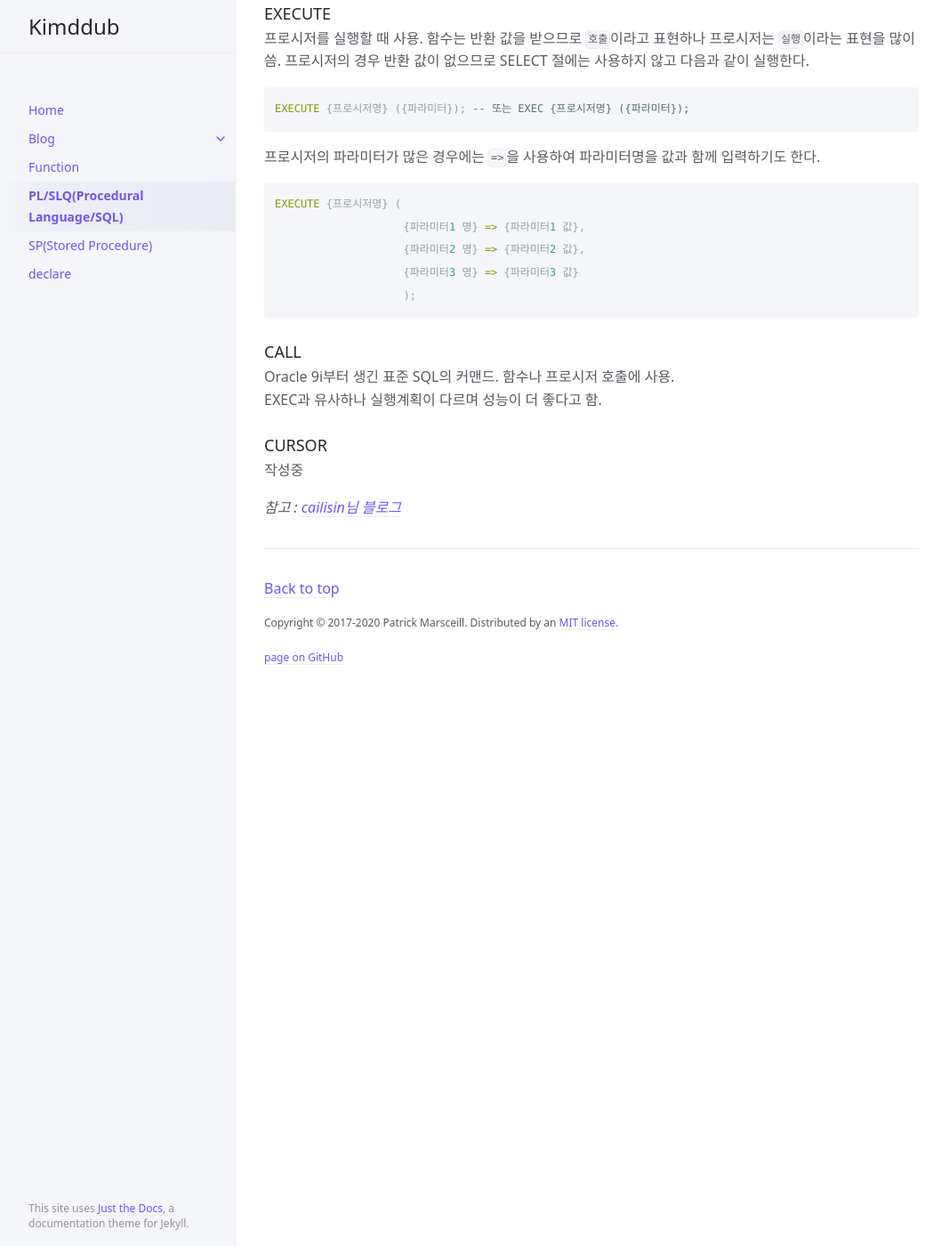
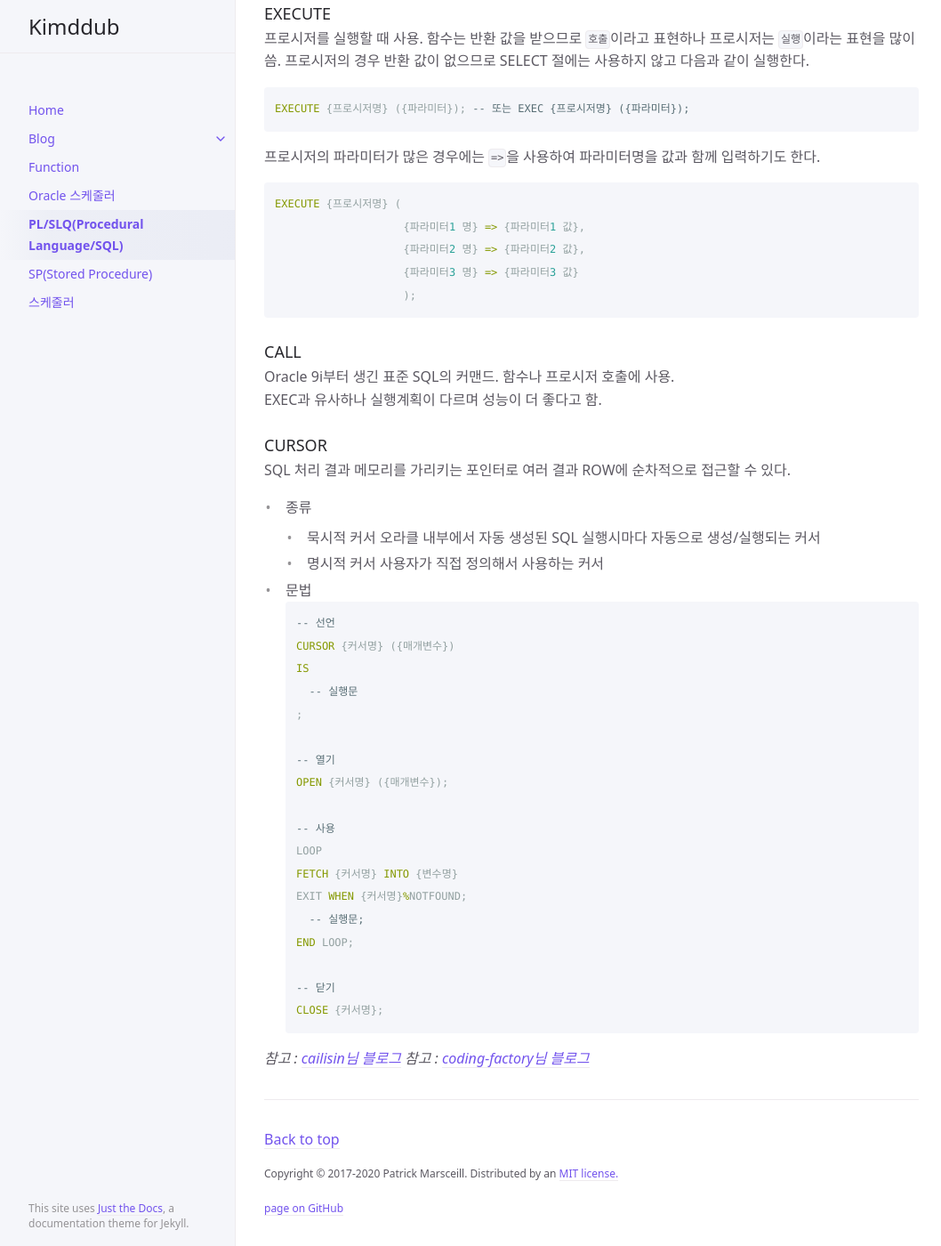
Before and after one commit to kimddub/kimddub.github.io, a Jekyll site: the page built from docs/blog/database/oracle-plsql.md, in a window 1280 px wide and 1400 px high, scrolled down 1794 px. Shown: the whole window at 89% size, without its empty margins (107-1165 px from the left). Built offline with Jekyll 4.4.1, drawn with Linux system fonts in a browser that asks for light colours; our own code applies the rules of GitHub Pages for plain Markdown files.

Commit message:
[docs] 내용 수정

````diff
--- a/docs/blog/database/oracle-plsql.md
+++ b/docs/blog/database/oracle-plsql.md
@@ -88,7 +88,35 @@ Oracle 9i부터 생긴 표준 SQL의 커맨드. 함수나 프로시저 호출에
 EXEC과 유사하나 실행계획이 다르며 성능이 더 좋다고 함.
 
 ### CURSOR
-작성중
+SQL 처리 결과 메모리를 가리키는 포인터로 여러 결과 ROW에 순차적으로 접근할 수 있다.
+
+- 종류
+  - 묵시적 커서
+    오라클 내부에서 자동 생성된 SQL 실행시마다 자동으로 생성/실행되는 커서
+  - 명시적 커서
+    사용자가 직접 정의해서 사용하는 커서
+- 문법
+  ```sql
+  -- 선언
+  CURSOR {커서명} ({매개변수})
+  IS
+    -- 실행문
+  ;
+
+  -- 열기
+  OPEN {커서명} ({매개변수});
+
+  -- 사용
+  LOOP
+  FETCH {커서명} INTO {변수명}
+  EXIT WHEN {커서명}%NOTFOUND;
+    -- 실행문;
+  END LOOP;
+
+  -- 닫기
+  CLOSE {커서명};
+  ```
 
 
 *참고 : [cailisin님 블로그](https://cailisin.tistory.com/149)*
+*참고 : [coding-factory님 블로그](https://coding-factory.tistory.com/455)*
--- /dev/null
+++ b/docs/blog/java/java-scheduler.md
@@ -0,0 +1,13 @@
+---
+layout: default
+title: [Java] 스케줄러
+grand_parent: Blog
+parent: eGovFramework
+permalink: /docs/blog/java/scheduler
+date: 2023-02-13 10:04
+---
+
+## 스케줄러
+- 종류
+  - Batch
+  - Quartz
````
Also changed, not shown: docs/blog/database/oracle-scheduler.md (added, +11 -0 lines), docs/blog/database/oracle.md (deleted, +0 -14 lines), docs/blog/draft/git-draft.md (deleted, +0 -306 lines), docs/blog/java/java.md (added, +8 -0 lines).
